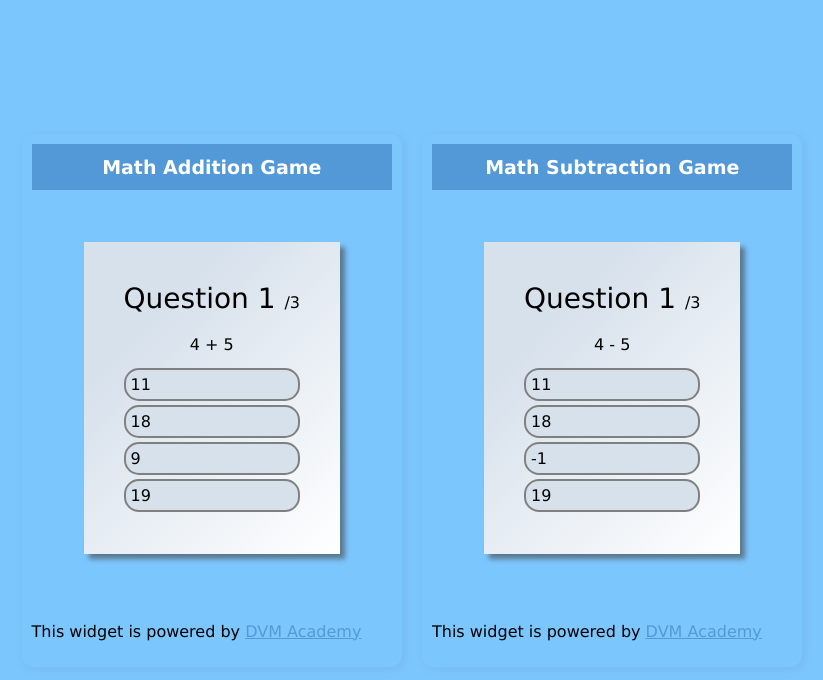
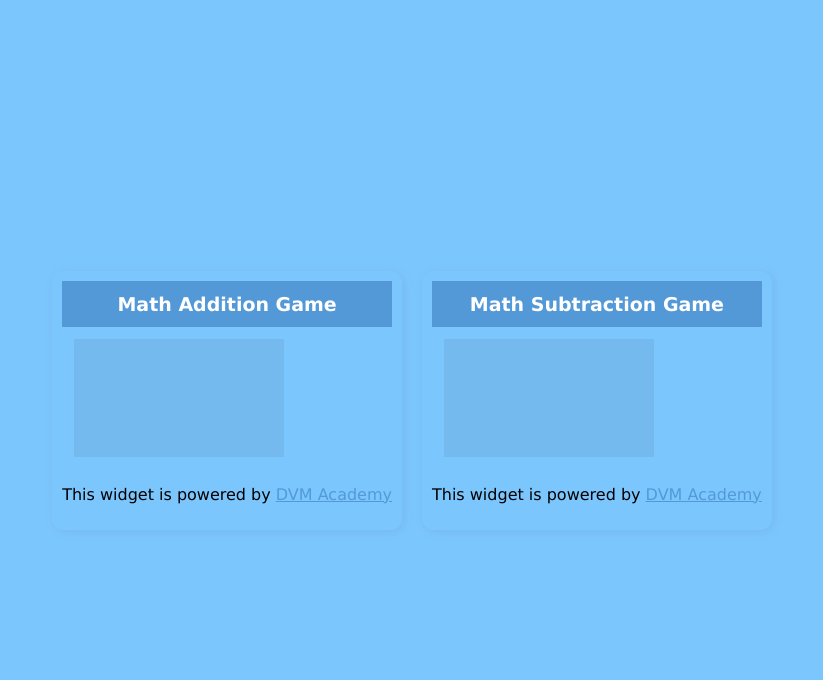
Before and after one commit to dvmishra/quiz-widget, a React (Create React App) app: page / in a window 1280 px wide. Shown: the top 680 px of the page, without its empty margins (228-1051 px from the left). Built offline with nearby package versions, Linux system fonts and the light colour scheme.

Commit message:
Add material UI as dependency for building components

```diff
--- a/package.json
+++ b/package.json
@@ -3,6 +3,8 @@
   "version": "0.1.0",
   "private": true,
   "dependencies": {
+    "@material-ui/core": "^4.11.4",
+    "@material-ui/lab": "^4.0.0-alpha.58",
     "@testing-library/jest-dom": "^5.11.4",
     "@testing-library/react": "^11.1.0",
     "@testing-library/user-event": "^12.1.10",
--- a/src/App.js
+++ b/src/App.js
@@ -1,4 +1,5 @@
 import React, { useState, useEffect } from 'react';
+import { Dashboard } from './Components/Layout/Dashboard';
 import Quiz from './Components/Quiz/Quiz';
 
 export default function App({ domElement }) {
@@ -32,7 +33,7 @@ export default function App({ domElement }) {
       <div className="quiz_widget__inner">
         {loading && 'Loading...'}
         {error && error}
-        {renderQuiz(game)}
+        <Dashboard />
       </div>
       <p className="reddit_widget__powered_by">
         This widget is powered by{' '}
--- a/src/Components/Layout/Dashboard/index.jsx
+++ b/src/Components/Layout/Dashboard/index.jsx
@@ -1,9 +1,10 @@
 import React from 'react';
+import Skeleton from '@material-ui/lab/Skeleton';
 
 export const Dashboard = (props) => {
   return (
     <div>
-      <h3>Dashboard</h3>
+      <Skeleton variant="rect" width={210} height={118} />
     </div>
   );
 };
```
Also changed, not shown: 2 other files (tests, documents, lock files or other folders).
